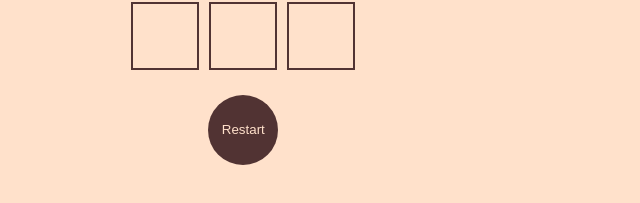
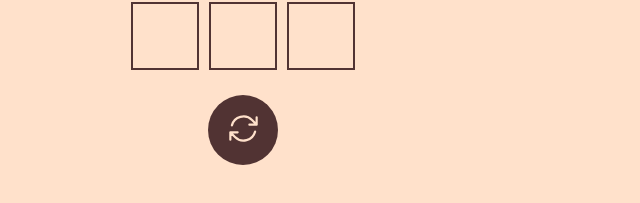
Before and after one commit to AlexeyArsentyev/TicTacToe, a React (Create React App) app: page / in a window 1280 px wide. Both pictures are taken after typing "Sample", "Sample" into the empty fields and a click on the button "Start!". Shown: the part 405-608 px from the top of the page, without its empty margins (322-962 px from the left). Built offline with nearby package versions, Linux system fonts and the light colour scheme.

Commit message:
create restart button

```diff
--- a/src/App.tsx
+++ b/src/App.tsx
@@ -3,6 +3,8 @@
 import { SquaresArray } from './types';
 
 import PlayerForm from './PlayerForm';
+import RestartButton from './RestartButton';
+
 export default function App(): React.ReactElement {
   const [xIsNext, setXIsNext] = useState<boolean>(true);
   const [history, setHistory] = useState<SquaresArray[]>([Array(9).fill(null)]);
@@ -79,9 +81,7 @@
                 playerOName={playerOName}
               />
             </div>
-            <button onClick={handleRestart} className="restart-button">
-              Restart
-            </button>
+            <RestartButton onClick={handleRestart} />
           </div>
           <div className="game-info">
             <h3 className="game-info-header">Go to:</h3>
--- /dev/null
+++ b/src/RestartButton.tsx
@@ -0,0 +1,30 @@
+import React from 'react';
+
+interface RestartButtonProps {
+  onClick: () => void;
+}
+
+const RestartButton: React.FC<RestartButtonProps> = ({ onClick }) => {
+  return (
+    <button onClick={onClick} className="restart-button">
+      <svg
+        xmlns="http://www.w3.org/2000/svg"
+        fill="none"
+        viewBox="0 0 24 24"
+        strokeWidth={1.5}
+        stroke="currentColor"
+        className="size-6"
+        width={35}
+        height={35}
+      >
+        <path
+          strokeLinecap="round"
+          strokeLinejoin="round"
+          d="M16.023 9.348h4.992v-.001M2.985 19.644v-4.992m0 0h4.992m-4.993 0 3.181 3.183a8.25 8.25 0 0 0 13.803-3.7M4.031 9.865a8.25 8.25 0 0 1 13.803-3.7l3.181 3.182m0-4.991v4.99"
+        />
+      </svg>
+    </button>
+  );
+};
+
+export default RestartButton;
```
